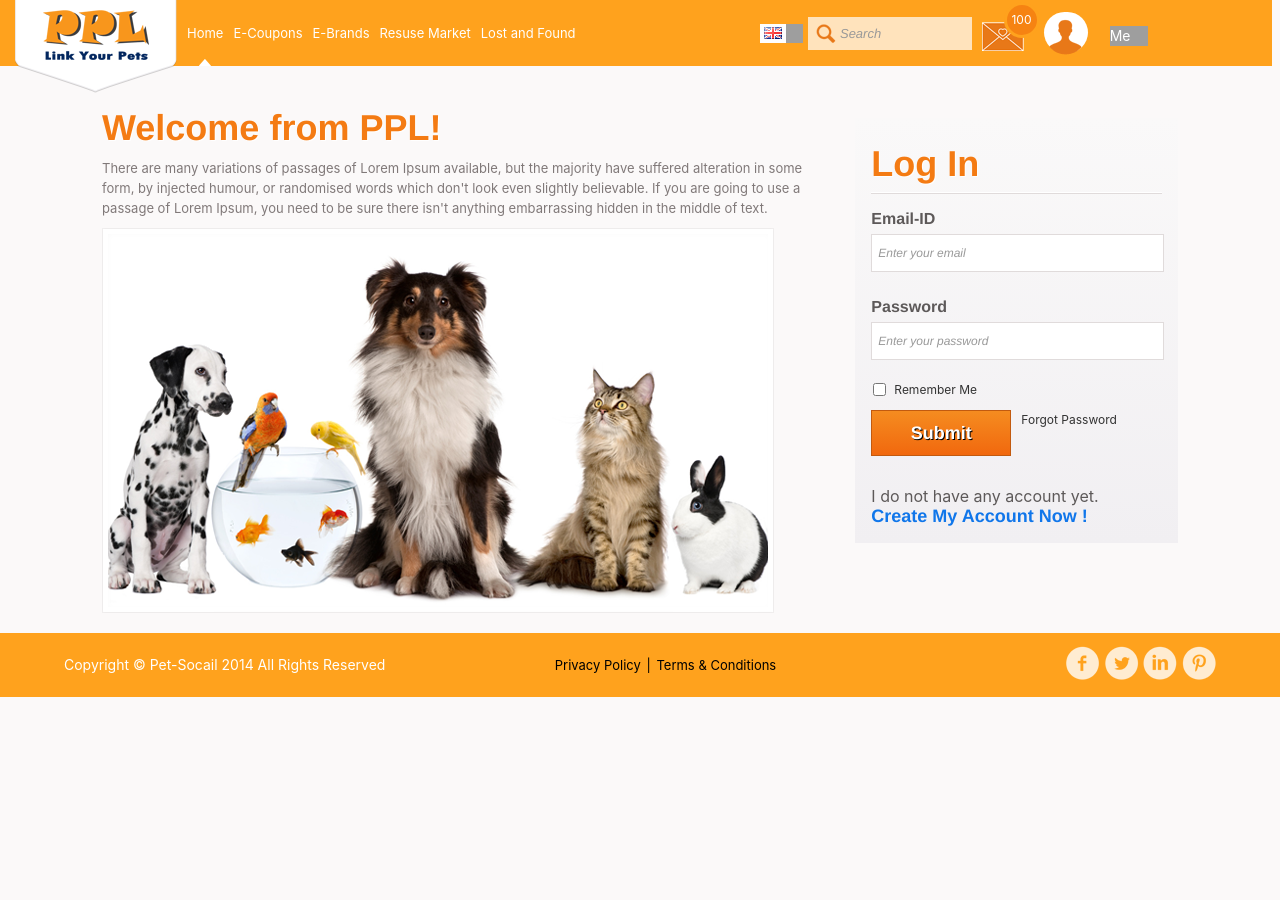
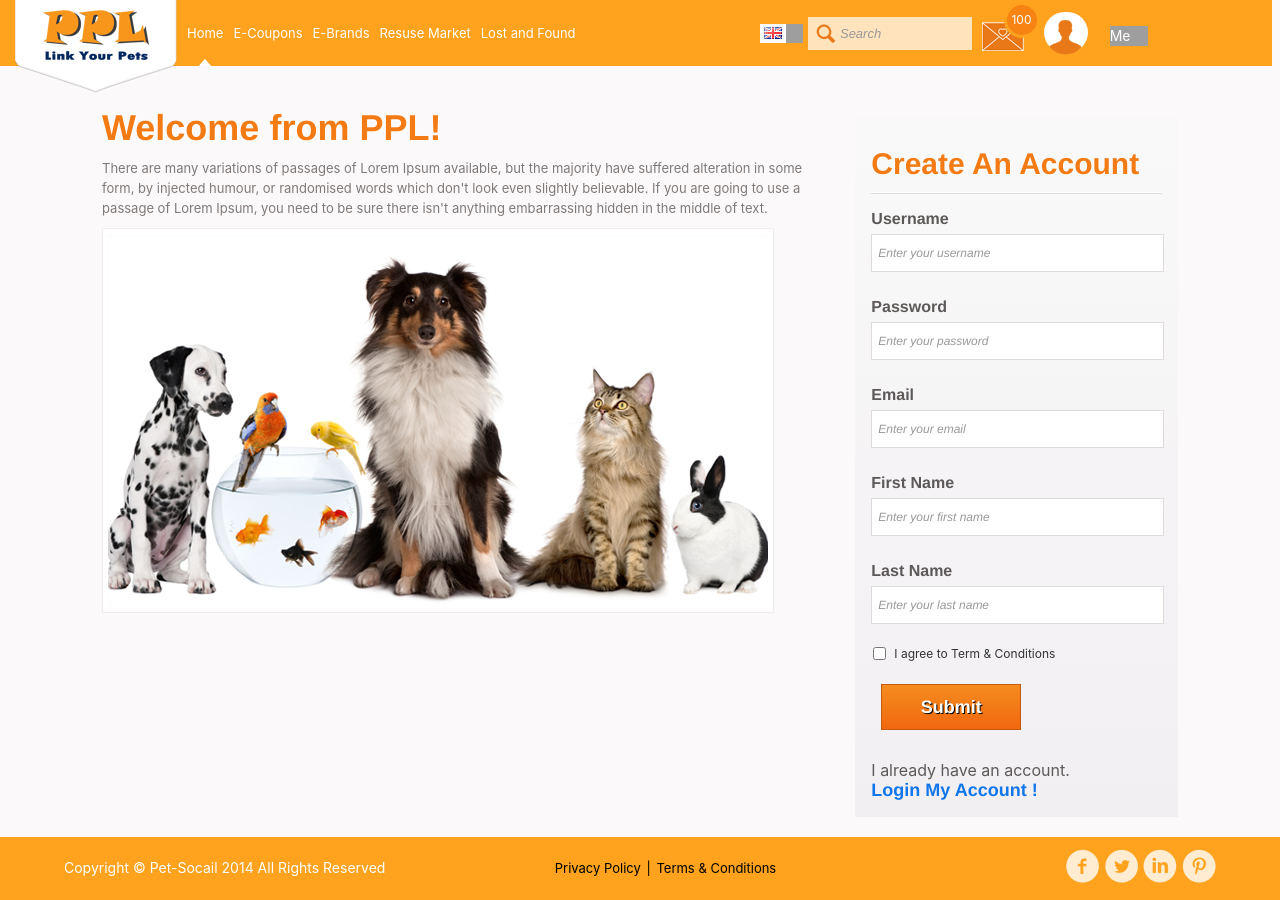
Before and after one commit to Akshay201318/Pet-social, a React (Create React App) app: page / in a window 1280 px wide. Before the commit the page ends 800 px from the top, so only its background shows below. Built offline with nearby package versions, Linux system fonts and the light colour scheme; grey boxes are pictures that could not be loaded.

Commit message:
some routes are added

```diff
--- a/src/components/App.js
+++ b/src/components/App.js
@@ -4,7 +4,8 @@ import Navbar from './Navbar';
 import Header from './Header';
 import '../App.css';
 import Container from './Container';
-// import {Link} from 'react-router-dom';
+import {Route} from 'react-router-dom';
+import Register from './Register';
 import Login from './Login';
 
 
@@ -15,18 +16,11 @@ class App extends React.Component {
   render(){
   return (
 
-    <Login/>
-    // // <div>
-    // //   <ul>
-    // //       <li><Link to={'/login'}><h5 className="text-primary">Login</h5></Link></li>
-    // //               <li> <h5>Or</h5> </li>
-    // //               <li><Link to={'/register'}><h5>Sign up</h5></Link></li>
-    // //   </ul>
-    // //     <Navbar/>
-    // //     <Header/>
-    // //     <Container/>
-    // //     <Footer />
-    // </div>
+      <div>
+         <Route exact path='/' component={Register}/>
+         <Route exact path='/login' component={Login}/>
+         <Route exact path='/home' component={Container}/>
+      </div>
   );
 }
 }
--- a/src/components/Container.js
+++ b/src/components/Container.js
@@ -3,19 +3,27 @@ import ContentRight from './ContentRight';
 import Posts from './Posts';
 import CatImgContainer from './CatImgContainer';
 import DogImgContainer from './DogImgContainer';
+import Navbar from './Navbar';
+import Header from './Header';
+import Footer from './Footer';
 
 class container extends React.Component{
     render(){
         return (
+            <div>
+            <Navbar />
+            <Header />
             <div className="container">
-          <div className="content">
+            <div className="content">
               <ContentRight/>
               <Posts/>
               <CatImgContainer/>
               <DogImgContainer/>
-          </div>
-          <div className="clear" />
-        </div>
+           </div>
+              <div className="clear" />
+              </div>
+              <Footer />
+            </div>
         )
     }
 }
--- a/src/components/Login.js
+++ b/src/components/Login.js
@@ -2,6 +2,7 @@ import React from 'react';
 import Footer from './Footer';
 import Navbar from './Navbar';
 import Header from './Header';
+import {Link} from 'react-router-dom';
 import '../form.css'
 
 let initialState = {
@@ -108,7 +109,7 @@ class login extends React.Component {
                   <li><input type="checkbox" name="checkbox" checked={this.state.checkbox} onChange={this.handleChange}/>Remember Me</li>
                   <li><input type="submit" onClick={this.handleSubmit} defaultValue="Log In" /><a href>Forgot Password</a></li>
                 </ul>
-                <div className="addtnal_acnt">I do not have any account yet.<a href>Create My Account Now !</a></div>
+                <div className="addtnal_acnt">I do not have any account yet.<Link to={'/'}>Create My Account Now !</Link></div>
               </div>
             </div>
             <div className="content_lft">
--- a/src/components/Register.js
+++ b/src/components/Register.js
@@ -3,6 +3,7 @@ import Footer from './Footer';
 import Navbar from './Navbar';
 import Header from './Header';
 import "../form.css"
+import {generatePath, Link} from 'react-router-dom';
 let initialState = {
   username: "",
   password: "",
@@ -15,7 +16,7 @@ let initialState = {
   passwordErr: "",
   firstnameErr: "",
   lastnameErr: "",
-  checkboxErr: ""
+  checkboxErr: "",
 
 }
 class register extends React.Component {
@@ -157,7 +158,6 @@ class register extends React.Component {
       console.log("after++)))))))))", this.state);
     }
 
-
   }
 
   render() {
@@ -184,9 +184,9 @@ class register extends React.Component {
                   <li><div style={{ color: "red" }}>{this.state.lastnameErr}</div></li>
                   <li><input type="checkbox" name="checkbox" checked={this.state.checkbox} onChange={this.handleChange} required />I agree to Term &amp; Conditions</li>
                   <li><div style={{ color: "red" }}>{this.state.checkboxErr}</div></li>
-                  <li><input type="submit" onClick={this.handleSubmit} /></li>
+                  <li><Link to={this.validate ? '/login' : '/'}><input type="submit" onClick={this.handleSubmit}/></Link></li>
                 </ul>
-                <div className="addtnal_acnt">I already have an account.<a href>Login My Account !</a></div>
+                <div className="addtnal_acnt">I already have an account.<Link to={'/login'}>Login My Account !</Link></div>
               </div>
             </div>
             <div className="content_lft">
--- a/src/index.js
+++ b/src/index.js
@@ -1,26 +1,15 @@
 import React from 'react';
 import ReactDOM from 'react-dom';
-// import {BrowserRouter as Router, Link} from 'react-router-dom';
+import {BrowserRouter as Router} from 'react-router-dom';
 import './index.css';
 import App from './components/App';
-// import {Route} from 'react-router-dom';
-// import login from './components/Login';
-// import Register from './components/Register';
 
 ReactDOM.render(
   <React.StrictMode>
 
-    <App/>
-    {/* <Router>
-      {
-          if(<Route path='/' component={App}/>){
-
-          }else if(<Route path='/login' component={login}/>)
-      }
-
-       </Route>
-       <Route path='/register' component={Register}></Route>
-    </Router> */}
+    <Router>
+      <App/>
+    </Router>
   </React.StrictMode>,
   document.getElementById('root')
 );
```
